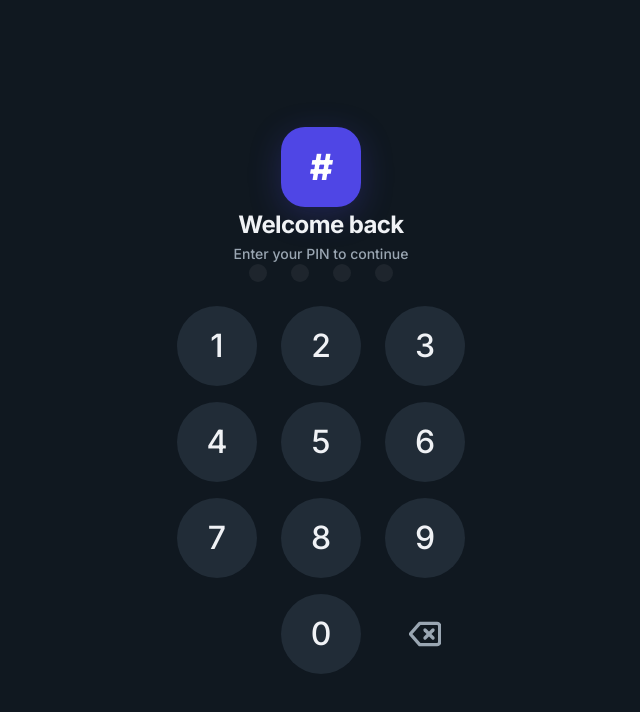
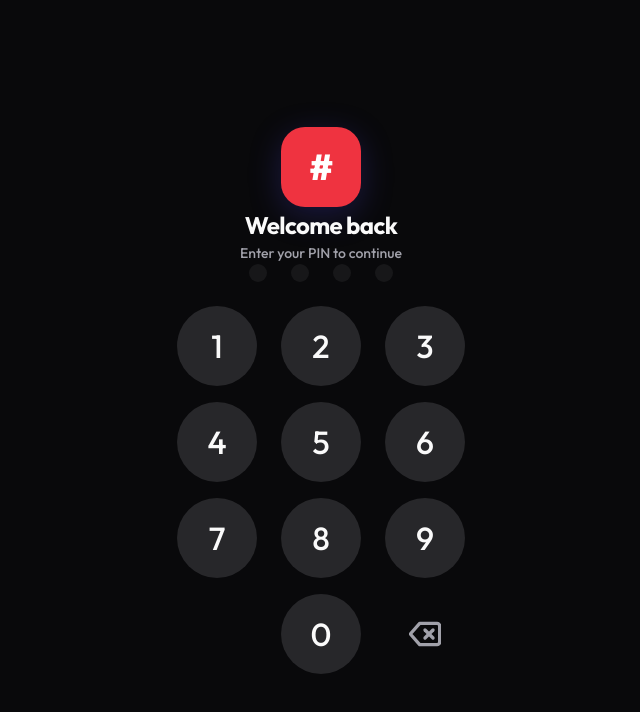
Before and after one commit to Nitin-Sagar-B/hash, a React (Vite) app: page / in a window 1280 px wide. Shown: the top 712 px of the page, without its empty margins (319-959 px from the left). Built offline with nearby package versions, Linux system fonts and the light colour scheme.

Commit message:
fix: perfectly centered layout, red-black theme, Outfit font, chat input redesign

```diff
--- a/index.html
+++ b/index.html
@@ -11,7 +11,7 @@
     <link rel="apple-touch-icon" href="/pwa-192x192.png" />
     <link rel="preconnect" href="https://fonts.googleapis.com" />
     <link rel="preconnect" href="https://fonts.gstatic.com" crossorigin />
-    <link href="https://fonts.googleapis.com/css2?family=Inter:wght@300;400;500;600;700;800&display=swap" rel="stylesheet" />
+    <link href="https://fonts.googleapis.com/css2?family=Outfit:wght@300;400;500;600;700;800&display=swap" rel="stylesheet" />
     <title>Hash — Fitness Assistant</title>
   </head>
   <body>
--- a/src/components/BottomNav.jsx
+++ b/src/components/BottomNav.jsx
@@ -44,8 +44,8 @@ export default function BottomNav() {
   ];
 
   return (
-    <div className="solid-nav pb-safe-bottom">
-      <div className="flex items-center justify-around max-w-lg mx-auto h-[68px] px-2">
+    <div className="solid-nav pb-safe-bottom centered-layout">
+      <div className="centered-container flex items-center justify-around h-[68px] px-2">
         {navItems.map(item => {
           const isActive = activeView === item.id;
           return (
--- a/src/index.css
+++ b/src/index.css
@@ -2,30 +2,32 @@
 
 /* ============================================
    Hash — Design System & Tokens
-   Pantone Black 6 C & Section Architecture
+   Pantone Red-Black Theme & Outfit Font
    ============================================ */
 
 @theme {
-  /* True Pantone Dark Navy/Black Palette */
-  --color-bg-primary: #101820; /* Pantone Black 6 C */
-  --color-bg-surface: #1A232C; /* Pantone 432 C (Lighter for sections) */
-  --color-bg-elevated: #212C37; /* For active/hover states */
-  --color-bg-input: #151E28;
+  /* True Red-Black Palette */
+  --color-bg-primary: #09090B; /* Deep Pitch Black */
+  --color-bg-surface: #18181B; /* Matte Charcoal for cards */
+  --color-bg-elevated: #27272A; /* For active/hover states */
+  --color-bg-input: #121214;
 
-  --color-text-primary: #F0F2F5;
-  --color-text-secondary: #9AA6B2;
-  --color-text-tertiary: #677582;
+  --color-text-primary: #FAFAFA;
+  --color-text-secondary: #A1A1AA;
+  --color-text-tertiary: #71717A;
 
-  /* Vivid Pantone-inspired Accents */
-  --color-accent-calories: #FF4D4D; /* Vivid Red */
-  --color-accent-protein: #00E676; /* Vibrant Green */
-  --color-accent-fat: #FFB300; /* Amber */
-  --color-accent-carbs: #B388FF; /* Deep Purple */
-  --color-accent-fiber: #F06292; /* Pink */
-  --color-accent-water: #40C4FF; /* Light Blue */
-  --color-accent-primary: #4F46E5; /* Vibrant Indigo */
+  /* Primary Accent: Pantone Red 032 C */
+  --color-accent-primary: #EF3340;
   --color-accent-success: #10B981;
-  --color-accent-error: #F43F5E;
+  --color-accent-error: #EF3340; /* Match primary for consistency in this theme */
+
+  /* Cohesive Macro Colors (Adjusted for Red/Black Theme) */
+  --color-accent-calories: #EF3340; /* Pantone Red */
+  --color-accent-protein: #FCA5A5; /* Light Red/Pink */
+  --color-accent-fat: #FDE047; /* Yellow to pop */
+  --color-accent-carbs: #D4D4D8; /* Silver/White */
+  --color-accent-fiber: #FDA4AF; /* Rose */
+  --color-accent-water: #7DD3FC; /* Sharp Ice Blue */
 
   /* Structural Rounding */
   --radius-sm: 8px;
@@ -48,7 +50,7 @@
 }
 
 html {
-  font-family: 'Inter', -apple-system, BlinkMacSystemFont, 'Segoe UI', Roboto, Helvetica, Arial, sans-serif;
+  font-family: 'Outfit', -apple-system, BlinkMacSystemFont, 'Segoe UI', Roboto, Helvetica, Arial, sans-serif;
   -webkit-font-smoothing: antialiased;
   -moz-osx-font-smoothing: grayscale;
 }
@@ -87,16 +89,16 @@ body {
   background: var(--color-bg-surface);
   border-radius: var(--radius-xl);
   overflow: hidden;
-  box-shadow: 0 4px 20px rgba(0, 0, 0, 0.3);
-  border: 1px solid rgba(255, 255, 255, 0.03);
+  box-shadow: 0 4px 20px rgba(0, 0, 0, 0.5);
+  border: 1px solid rgba(255, 255, 255, 0.05);
 }
 
 .section-header {
-  padding: 16px 20px 8px;
-  font-size: 13px;
-  font-weight: 700;
+  padding: 18px 22px 10px;
+  font-size: 14px;
+  font-weight: 800;
   text-transform: uppercase;
-  letter-spacing: 0.05em;
+  letter-spacing: 0.08em;
   color: var(--color-text-secondary);
   border-bottom: 1px solid rgba(255, 255, 255, 0.04);
 }
@@ -105,7 +107,7 @@ body {
   display: flex;
   align-items: center;
   justify-content: space-between;
-  padding: 16px 20px;
+  padding: 16px 22px;
   border-bottom: 1px solid rgba(255, 255, 255, 0.04);
   transition: background-color 0.2s;
 }
@@ -116,14 +118,14 @@ body {
 
 .solid-nav {
   background: var(--color-bg-surface);
-  border-top: 1px solid rgba(255, 255, 255, 0.04);
-  box-shadow: 0 -4px 20px rgba(0, 0, 0, 0.4);
+  border-top: 1px solid rgba(255, 255, 255, 0.05);
+  box-shadow: 0 -4px 30px rgba(0, 0, 0, 0.5);
 }
 
 .solid-header {
   background: var(--color-bg-surface);
-  border-bottom: 1px solid rgba(255, 255, 255, 0.04);
-  box-shadow: 0 4px 20px rgba(0, 0, 0, 0.4);
+  border-bottom: 1px solid rgba(255, 255, 255, 0.05);
+  box-shadow: 0 4px 20px rgba(0, 0, 0, 0.5);
 }
 
 /* ============================================
@@ -187,12 +189,12 @@ body {
   background: var(--color-accent-primary);
   color: white;
   border-radius: 20px 20px 4px 20px;
-  box-shadow: 0 4px 12px rgba(79, 70, 229, 0.2);
+  box-shadow: 0 4px 16px rgba(239, 51, 64, 0.25);
 }
 
 .chat-message-hash {
   background: var(--color-bg-surface);
-  border: 1px solid rgba(255, 255, 255, 0.04);
+  border: 1px solid rgba(255, 255, 255, 0.06);
   border-radius: 20px 20px 20px 4px;
 }
 
@@ -224,3 +226,15 @@ input[type="number"]::-webkit-outer-spin-button {
 input[type="number"] {
   -moz-appearance: textfield;
 }
+
+/* Global Centering Wrapper Utility */
+.centered-layout {
+  display: flex;
+  justify-content: center;
+  width: 100%;
+}
+.centered-container {
+  width: 100%;
+  max-width: 500px;
+  padding: 0 24px;
+}
--- a/src/views/Chat.jsx
+++ b/src/views/Chat.jsx
@@ -91,11 +91,11 @@ export default function Chat() {
       </div>
 
       {/* Messages Area */}
-      <div ref={scrollContainerRef} className="flex-1 overflow-y-auto px-5 py-6 no-scrollbar">
+      <div ref={scrollContainerRef} className="flex-1 overflow-y-auto py-6 no-scrollbar centered-layout">
         {displayMessages.length === 0 ? (
           <EmptyChat />
         ) : (
-          <div className="w-full max-w-lg mx-auto flex flex-col gap-y-2">
+          <div className="centered-container flex flex-col gap-y-2">
             {displayMessages.map((msg, idx) => (
               <ChatMessage
                 key={msg.timestamp || idx}
--- a/src/views/Dashboard.jsx
+++ b/src/views/Dashboard.jsx
@@ -32,9 +32,9 @@ export default function Dashboard() {
   });
 
   return (
-    <div className="flex-1 overflow-y-auto pb-28 no-scrollbar">
-      {/* Bulletproof container: exactly 20px padding on each side on small screens, max 500px wide */}
-      <div className="w-[calc(100%-40px)] max-w-[500px] mx-auto pt-6 sm:pt-8">
+    <div className="flex-1 overflow-y-auto pb-28 no-scrollbar centered-layout">
+      {/* Bulletproof container: exactly 24px padding on each side on small screens, max 500px wide */}
+      <div className="centered-container pt-6 sm:pt-8">
 
         {/* Header */}
         <div className="mb-6 animate-slide-up stagger-1">
--- a/src/views/LogHistory.jsx
+++ b/src/views/LogHistory.jsx
@@ -11,8 +11,8 @@ export default function LogHistory() {
   }, [loadDayLogs]);
 
   return (
-    <div className="flex-1 overflow-y-auto pb-28 no-scrollbar">
-      <div className="w-[calc(100%-40px)] max-w-[500px] mx-auto pt-6 sm:pt-8">
+    <div className="flex-1 overflow-y-auto pb-28 no-scrollbar centered-layout">
+      <div className="centered-container pt-6 sm:pt-8">
 
         {/* Header */}
         <div className="mb-6 animate-slide-up stagger-1">
```
Also changed, not shown: src/components/ChatInput.jsx (+11 -11 lines).
